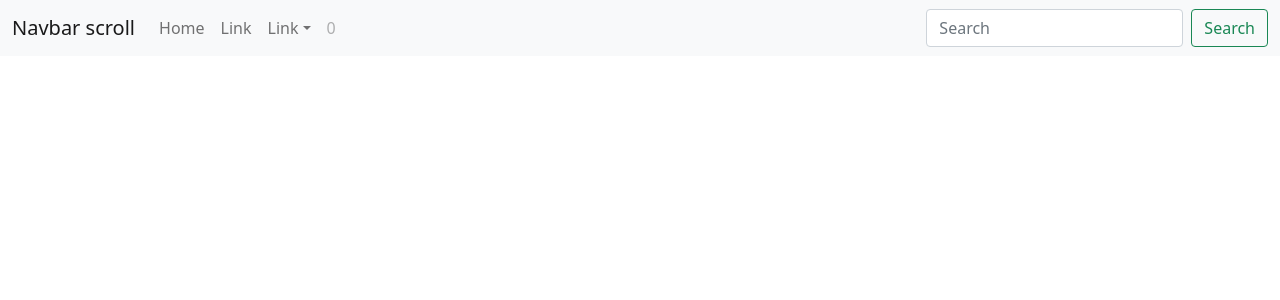
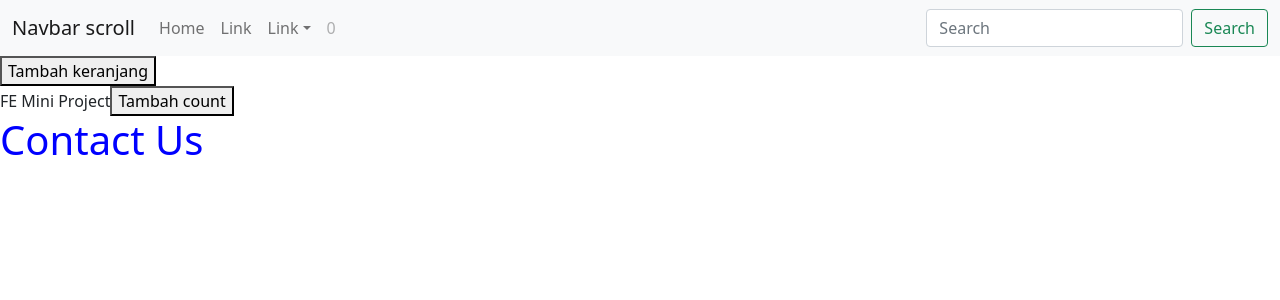
Before and after one commit to dibimbing-react-student/react-day2, a React (Create React App) app: page / in a window 1280 px wide. Shown: the top 300 px of the page. Built offline with nearby package versions, Linux system fonts and the light colour scheme.

Commit message:
create context

```diff
--- a/src/App.js
+++ b/src/App.js
@@ -1,17 +1,30 @@
-import logo from './logo.svg';
-import './App.css';
-import 'bootstrap/dist/css/bootstrap.min.css';
-import Header from './components/header'
+import React, { useState, useEffect, createContext } from "react";
+import logo from "./logo.svg";
+import "./App.css";
+import "bootstrap/dist/css/bootstrap.min.css";
+import Header from "./components/header";
+import Content from "./components/content";
+import { ColorContext, fontColor } from "./context";
 
 function App() {
+    const [cart, setCart] = useState(0);
+    // const cart = 0
 
-  const cart = 0
+    useEffect(() => {
+        console.log("semua method");
+    }, [cart]);
 
-  return (
-    <>
-      <Header cart={cart}/>
-    </>
-  );
+    return (
+        <>
+            <ColorContext.Provider value={fontColor}>
+                <Header cart={cart} />
+                <button onClick={() => setCart(cart + 1)}>
+                    Tambah keranjang
+                </button>
+                <Content />
+            </ColorContext.Provider>
+        </>
+    );
 }
 
 export default App;
--- /dev/null
+++ b/src/components/content/contact.js
@@ -0,0 +1,15 @@
+import React, { useContext } from "react";
+import { ColorContext } from "../../context";
+
+const Contact = () => {
+    const fontColor = useContext(ColorContext);
+    console.log(fontColor);
+
+    return (
+        <div style={fontColor}>
+            <h1>Contact Us</h1>
+        </div>
+    );
+};
+
+export default Contact;
--- /dev/null
+++ b/src/components/content/index.js
@@ -0,0 +1,46 @@
+import React, { Component } from "react";
+import Contact from './contact'
+
+export default class Content extends Component {
+    constructor(props) {
+        super(props);
+
+        this.state = {
+            count: 0,
+        };
+    }
+
+    // componentWillMount() {
+    //     console.log("component will mount");
+    // }
+
+    // componentDidMount() {
+    //     console.log("component did mount");
+    // }
+
+    // componentDidUpdate() {
+    //     console.log("component did update");
+    // }
+
+    // componentWillUnmount() {
+    //     console.log("component Will Unmount");
+    // }
+
+    addCount() {
+        this.setState({ count: this.state.count + 1 });
+    }
+
+    render() {
+        return (
+            <div>
+                FE Mini Project
+                <button
+                    onClick={this.addCount}
+                >
+                    Tambah count
+                </button>
+                <Contact />
+            </div>
+        );
+    }
+}
--- /dev/null
+++ b/src/context.js
@@ -0,0 +1,7 @@
+import { createContext } from 'react'
+
+export const fontColor = {
+    color: "blue",
+};
+
+export const ColorContext = createContext(fontColor);
```
